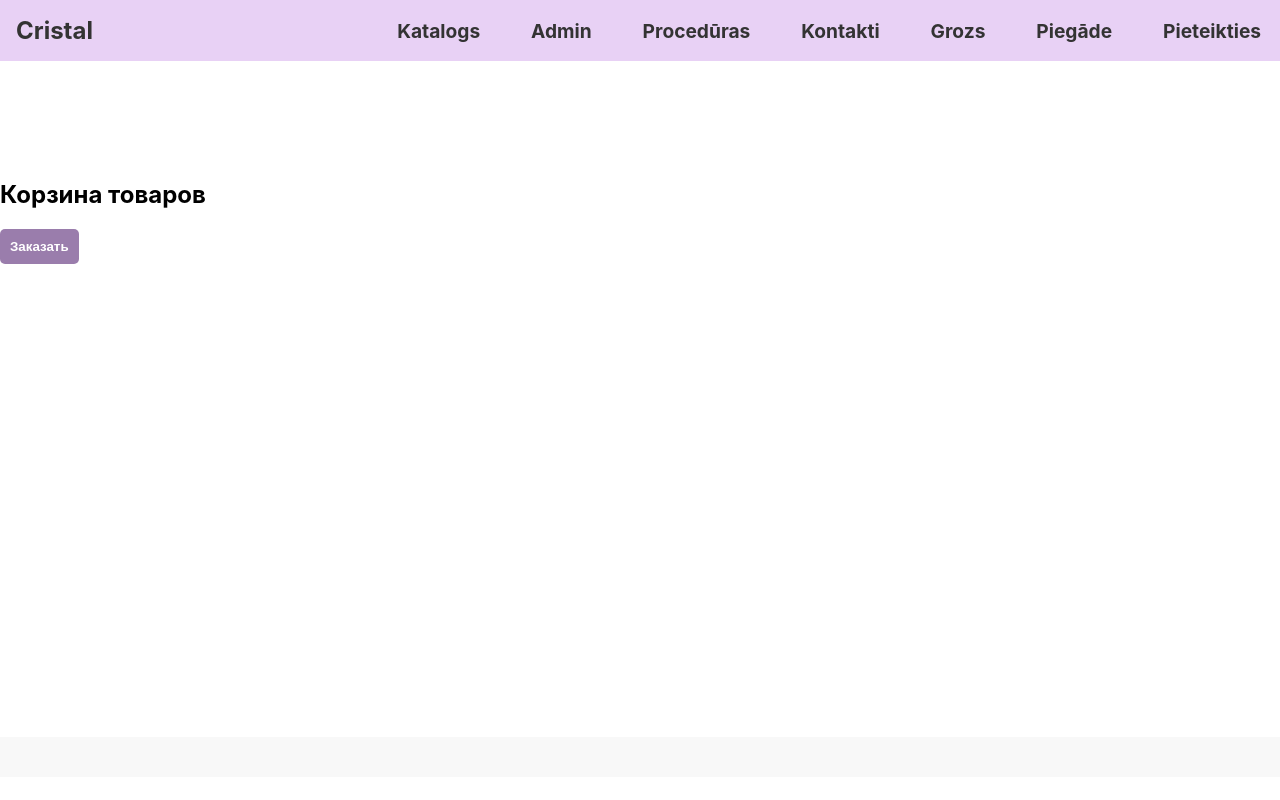
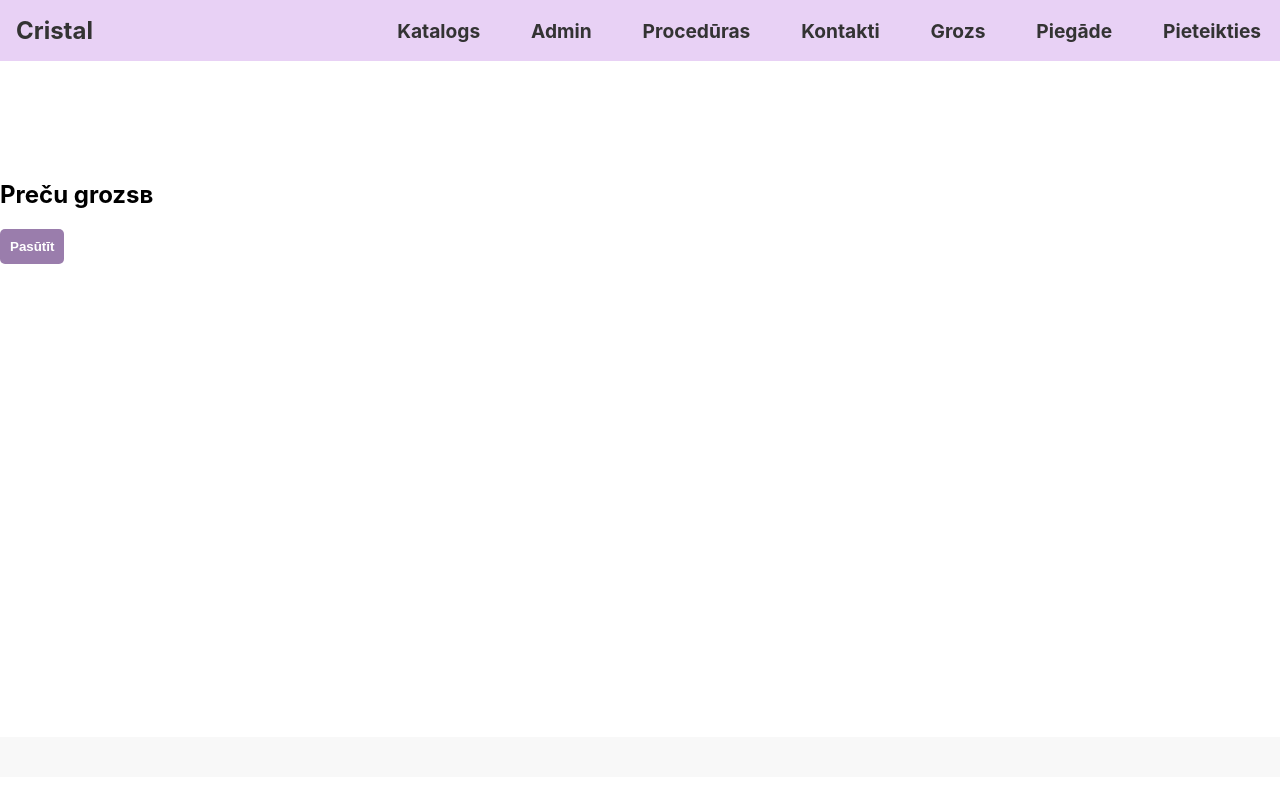
Before and after one commit to Ruslans3417/ekz, a React (Create React App) app in the folder vadibas-panelis/: page /karzina in a window 1280 px wide. Shown: the top 800 px of the page. Built offline with nearby package versions, Linux system fonts and the light colour scheme.

Commit message:
Update karzina.jsx

```diff
--- a/vadibas-panelis/src/karzina.jsx
+++ b/vadibas-panelis/src/karzina.jsx
@@ -24,11 +24,11 @@ function Cart() {
 
   return (
 <div class="cart">
-  <h2>Корзина товаров</h2>
+  <h2>Preču grozsв</h2>
   <ul class="cart-items">
 
   </ul>
-  <button class="checkout-button">Заказать</button>
+  <button class="checkout-button">Pasūtīt</button>
 </div>
   );
 }
```
